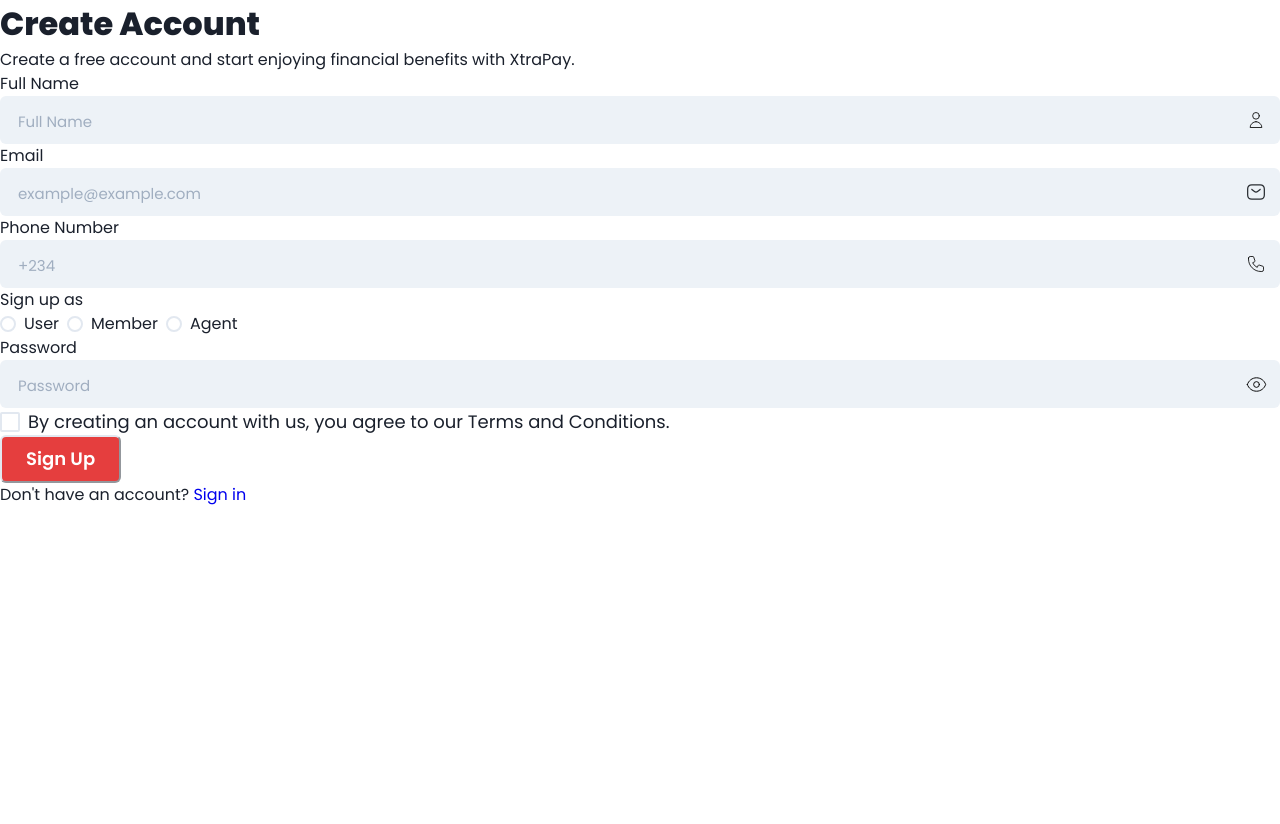
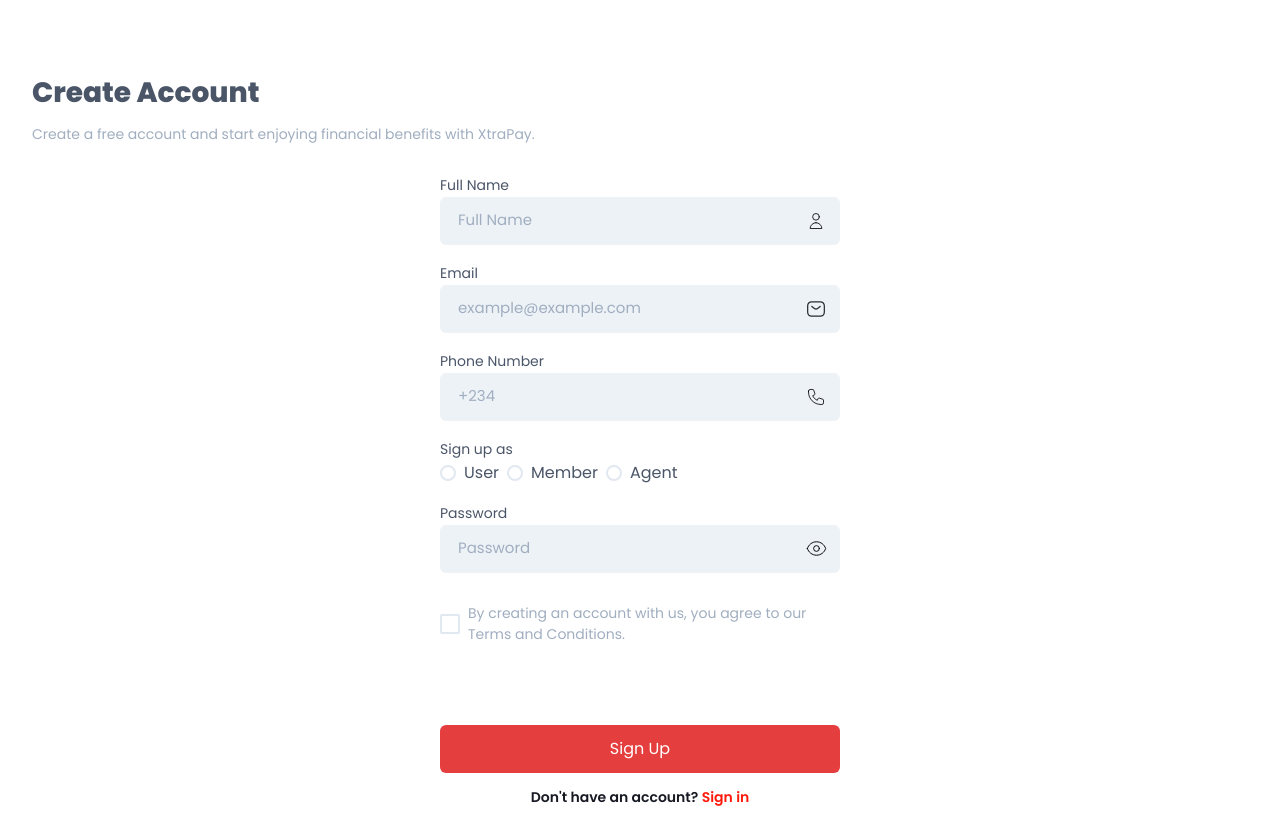
Before and after one commit to nelsonmic/testx, a React (Create React App) app: page /sign-up in a window 1280 px wide. Before the commit the page ends 800 px from the top, so only its background shows below. Built offline with nearby package versions, Linux system fonts and the light colour scheme.

Commit message:
complete signup screen with form validation

```diff
--- a/src/styles/main.css
+++ b/src/styles/main.css
@@ -153,4 +153,95 @@
   font-weight: 600;
   text-align: center;
 }
+
+.signup {
+  padding: 1em 2em;
+}
+
+.signup__desc h1 {
+  margin-top: 2em;
+  margin-bottom: .35em;
+  color: #4A5568;
+  font-size: 28px;
+  font-weight: 700;
+  text-align: left;
+}
+
+.signup__desc p {
+  color: #A0AEC0;
+  font-size: 14px;
+  font-weight: 400;
+  text-align: left;
+  margin-bottom: 2em;
+}
+
+.signup__form {
+  max-width: 400px;
+  margin: 0 auto;
+}
+
+.signup__form .inputs {
+  position: relative;
+  margin-bottom: 1em;
+}
+
+.signup__form .inputs input {
+  color: #171923;
+  font-size: 14px;
+  font-weight: 400;
+  text-align: left;
+}
+
+.signup__form .inputs label {
+  color: #4A5568;
+  font-size: 14px;
+  font-weight: 400;
+  text-align: left;
+}
+
+.signup__form .inputs .chakra-checkbox {
+  margin-top: 1em;
+}
+
+.signup__form .inputs .chakra-checkbox span {
+  color: #A0AEC0;
+  font-size: 14px;
+  font-weight: 400;
+  text-align: left;
+}
+
+.signup__form a {
+  color: #F18403;
+  font-size: 14px;
+  font-weight: 400;
+  text-align: left;
+}
+
+.signup__form .submit-button {
+  margin-top: 5em;
+}
+
+.signup__form .submit-button button {
+  width: 100%;
+  border: none;
+  color: #ffffff;
+  font-size: 16px;
+  font-weight: 400;
+  text-align: center;
+}
+
+.signup__form .no-account {
+  margin-top: 1em;
+  color: #171923;
+  font-size: 14px;
+  font-weight: 600;
+  text-align: center;
+}
+
+.signup__form .no-account a {
+  color: #FF190B;
+  font-size: 14px;
+  font-weight: 600;
+  text-align: center;
+}
 /*# sourceMappingURL=main.css.map */
--- a/src/styles/main.scss
+++ b/src/styles/main.scss
@@ -11,3 +11,4 @@
 
 //pages
 @import 'pages/auth/signin';
+@import 'pages/auth/signup'
--- a/src/styles/pages/auth/_signup.scss
+++ b/src/styles/pages/auth/_signup.scss
@@ -0,0 +1,64 @@
+.signup{
+    padding:1em 2em;
+
+    &__desc{
+
+        h1{
+            margin-top:2em;
+            margin-bottom:.35em;
+            @include styletext($lg-font-size, $color-tertiary-300, 700, left);
+        }
+        p{
+            @include styletext($xsm-font-size, $color-tertiary-200, 400, left);
+            margin-bottom:2em;
+        }
+    }
+
+    &__form{
+        max-width:400px;
+        margin:0 auto;
+        .inputs{
+            position: relative;
+            margin-bottom: 1em;
+
+            input{
+                @include styletext($xsm-font-size, $color-tertiary-600, 400, left);
+            }
+
+            label{
+                @include styletext($xsm-font-size, $color-tertiary-300, 400, left);
+            }
+
+            .chakra-checkbox{
+                margin-top:1em;
+                span{
+                    @include styletext($xsm-font-size, $color-tertiary-200, 400, left)
+                }
+            }
+        }
+
+        a{
+            @include styletext($xsm-font-size, $color-primary-400, 400, left);
+        }
+
+        .submit-button{
+            margin-top:5em;
+
+            button{
+                width:100%;
+                // background-color: $color-primary-500;
+                border:none;
+                @include styletext($sm-font-size, $color-tertiary-100, 400, center);
+            }
+        }
+
+        .no-account{
+            margin-top:1em;
+            @include styletext($xsm-font-size, $color-tertiary-600, 600, center);
+
+            a{
+                @include styletext($xsm-font-size, $color-primary-600, 600, center);
+            }
+        }
+    }
+}
--- a/src/views/auth/Signin.jsx
+++ b/src/views/auth/Signin.jsx
@@ -179,7 +179,7 @@
         </div>
 
         <p className="no-account">
-          Don't have an account? <Link to="/sign-up">Sign up</Link>
+          Already have an account? <Link to="/sign-up">Sign up</Link>
         </p>
       </form>
     </div>
```
Also changed, not shown: 1 other file (tests, documents, lock files or other folders).
